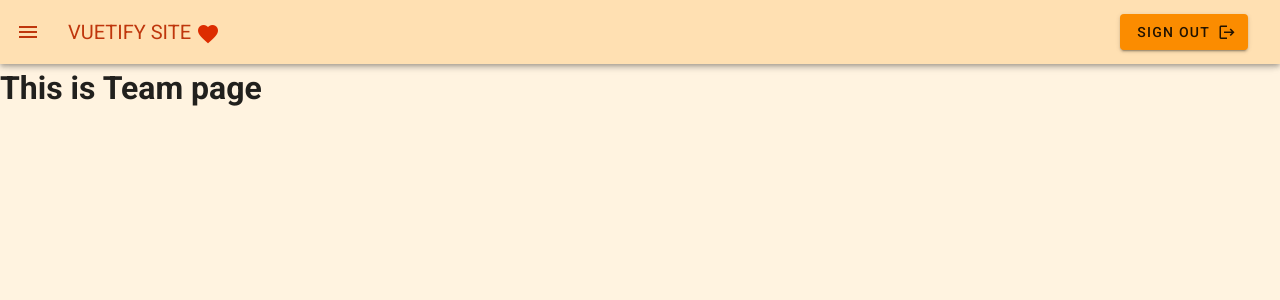
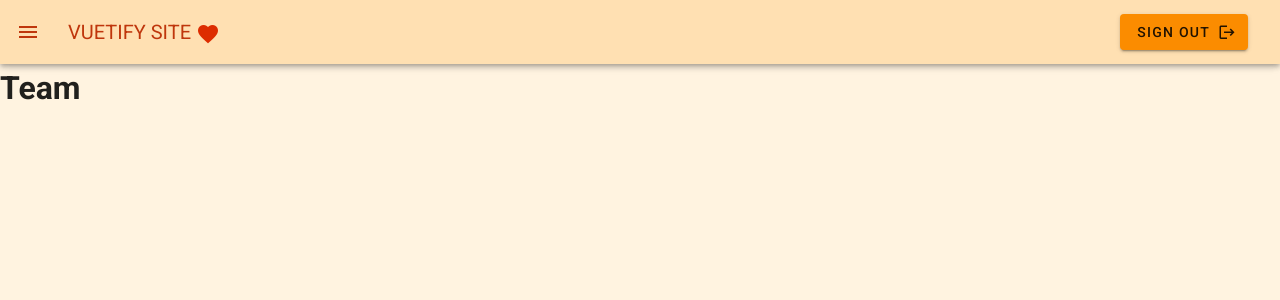
Before and after one commit to NeginSal/vuetify-project, a Vue app: page /team in a window 1280 px wide. Shown: the top 300 px of the page. Built offline with nearby package versions, Linux system fonts and the light colour scheme.

Commit message:
adding data for cards

```diff
--- a/src/views/Team.vue
+++ b/src/views/Team.vue
@@ -1,11 +1,25 @@
 <template>
-  <div class="about">
-    <h1>This is Team page</h1>
+  <div class="team">
+    <h1 class="subheading text--grey">Team</h1>
+    <v-container class="my-5">
+
+    </v-container>
   </div>
 </template>
 
 <script>
 export default {
+  data(){
+    return{
+      team:[
+        {name:'Negin',role:'Web developer'},
+        {name:'Ryu',role:'Graphic designer'},
+        {name:'Chun Li',role:'Web developer'},
+        {name:'Gouken',role:'Social media maverick'},
+        {name:'Yoshi',role:'Sales guru'},
+      ]
+    }
+  }
 
 }
 </script>
```
